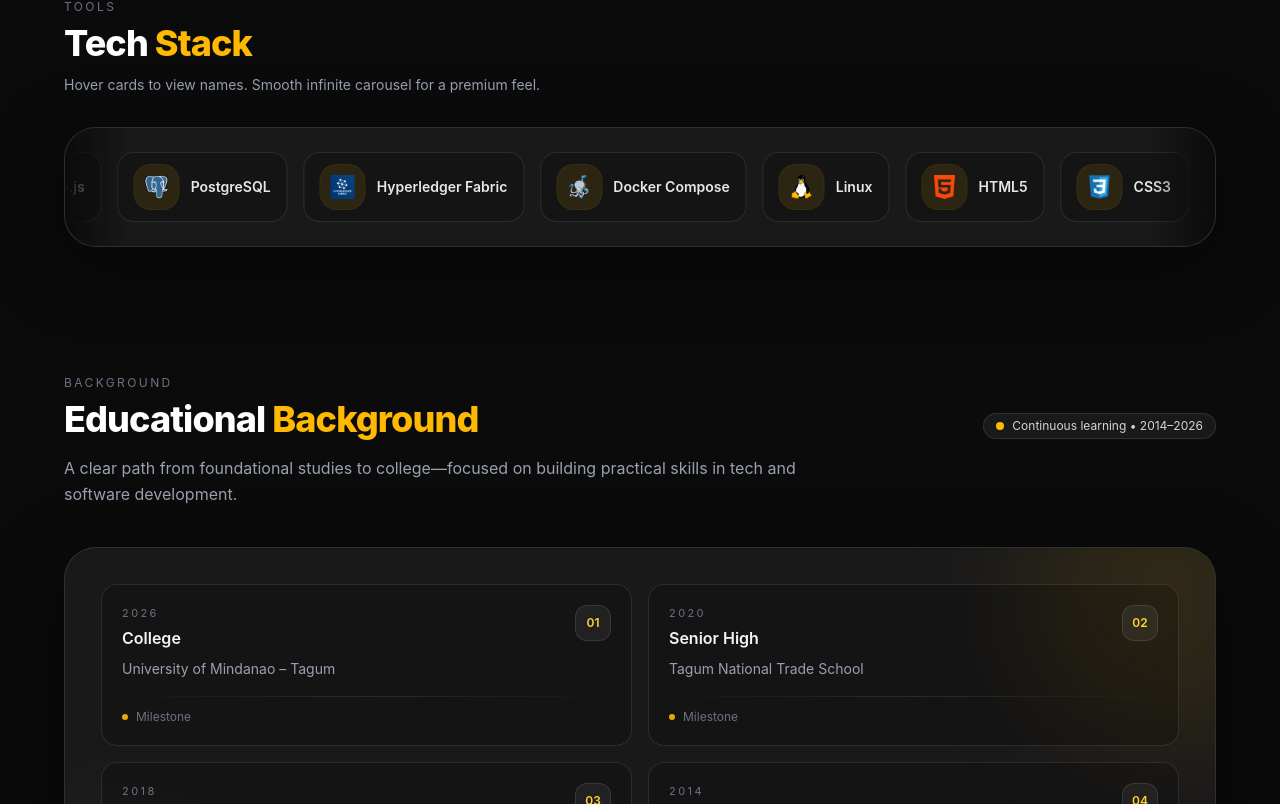
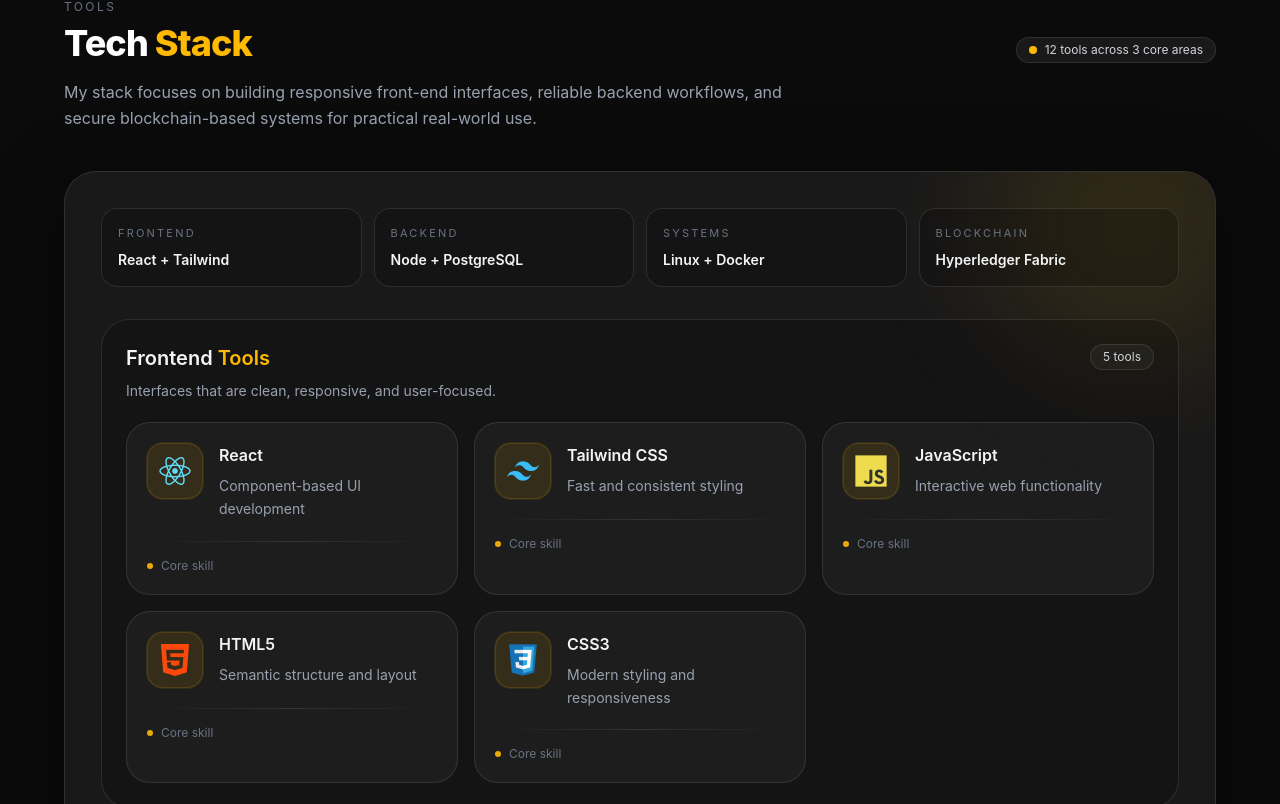
Before and after one commit to AceMalasaga/Portfolio, a React (Vite) app: page / in a window 1280 px wide. Shown: the part 1616-2420 px from the top of the page. Built offline with nearby package versions, Linux system fonts and the light colour scheme.

Commit message:
Update navbar, home section, and add python icon

```diff
--- a/src/components/sections/Home.jsx
+++ b/src/components/sections/Home.jsx
@@ -14,6 +14,7 @@
 import Tailwind from "../assets/Tailwind.png";
 import Linux from "../assets/linux.png";
 import Profile from "../assets/profile.jpg";
+import Python from "../assets/python.png";
 
 /* ===== Smooth reveal presets ===== */
 const sectionReveal = {
@@ -42,20 +43,57 @@
 
 const Home = () => {
   /* ================= TECH STACK ================= */
-  const techStack = useMemo(
+  const techStackGroups = useMemo(
     () => [
-      { icon: reactLogo, name: "React" },
-      { icon: Tailwind, name: "Tailwind CSS" },
-      { icon: jsLogo, name: "JavaScript" },
-      { icon: nodeLogo, name: "Node.js" },
-      { icon: postgre, name: "PostgreSQL" },
-      { icon: Hyperledger, name: "Hyperledger Fabric" },
-      { icon: dockerCompose, name: "Docker Compose" },
-      { icon: Linux, name: "Linux" },
-      { icon: htmlLogo, name: "HTML5" },
-      { icon: cssLogo, name: "CSS3" },
-      { icon: gitLogo, name: "Git" },
-      { icon: githubLogo, name: "GitHub" },
+      {
+        title: "Frontend",
+        subtitle: "Interfaces that are clean, responsive, and user-focused.",
+        items: [
+          { icon: reactLogo, name: "React", note: "Component-based UI development" },
+          { icon: Tailwind, name: "Tailwind CSS", note: "Fast and consistent styling" },
+          { icon: jsLogo, name: "JavaScript", note: "Interactive web functionality" },
+          { icon: htmlLogo, name: "HTML5", note: "Semantic structure and layout" },
+          { icon: cssLogo, name: "CSS3", note: "Modern styling and responsiveness" },
+        ],
+      },
+      {
+        title: "Backend & Data",
+        subtitle: "Reliable services and structured data handling.",
+        items: [
+          { icon: nodeLogo, name: "Node.js", note: "Server-side logic and APIs" },
+          { icon: postgre, name: "PostgreSQL", note: "Relational database management" },
+          { icon: Python, name: "Python", note: "Scripting and backend development" },
+        ],
+      },
+      {
+        title: "Blockchain & Systems",
+        subtitle: "Secure systems, traceability, and deployment workflows.",
+        items: [
+          {
+            icon: Hyperledger,
+            name: "Hyperledger Fabric",
+            note: "Permissioned blockchain applications",
+          },
+          {
+            icon: dockerCompose,
+            name: "Docker Compose",
+            note: "Multi-service environment setup",
+          },
+          { icon: Linux, name: "Linux", note: "Development and deployment environment" },
+          { icon: gitLogo, name: "Git", note: "Version control and collaboration" },
+          { icon: githubLogo, name: "GitHub", note: "Code hosting and team workflow" },
+        ],
+      },
+    ],
+    []
+  );
+
+  const stackHighlights = useMemo(
+    () => [
+      { label: "Frontend", value: "React + Tailwind" },
+      { label: "Backend", value: "Node + PostgreSQL" },
+      { label: "Systems", value: "Linux + Docker" },
+      { label: "Blockchain", value: "Hyperledger Fabric" },
     ],
     []
   );
@@ -70,28 +108,6 @@
     ],
     []
   );
-
-  /* ================= TOOLTIP ================= */
-  const [tooltip, setTooltip] = useState({
-    visible: false,
-    text: "",
-    x: 0,
-    y: 0,
-  });
-
-  const showTooltip = (event, name) => {
-    setTooltip({
-      visible: true,
-      text: name,
-      x: event.clientX + 14,
-      y: event.clientY + 14,
-    });
-  };
-
-  const hideTooltip = () => setTooltip((p) => ({ ...p, visible: false }));
-
-  // Duplicate for seamless marquee
-  const marqueeItems = useMemo(() => [...techStack, ...techStack], [techStack]);
 
   /* ===== HERO VISIBILITY (for scroll hint) ===== */
   const heroRef = useRef(null);
@@ -110,20 +126,18 @@
 
   return (
     <div className="px-6">
-      {/* ✅ ONE consistent container for everything */}
       <div className="mx-auto w-full max-w-6xl">
-        {/* ===================== HERO (FULL SCREEN ONLY) ===================== */}
+        {/* ===================== HERO ===================== */}
         <section
           ref={heroRef}
           className="relative min-h-[calc(100vh-7rem)] flex items-center"
         >
-          {/* ===== Scroll hint (LOWER + NEW ANIMATION) ===== */}
           <AnimatePresence>
             {showScrollHint && (
               <motion.a
                 href="#about"
                 aria-label="Scroll to About"
-                className="absolute bottom-2 md:bottom-3 left-1/2 -translate-x-1/2 z-20"
+                className="absolute -bottom-10 md:-bottom-7 left-1/2 -translate-x-1/2 z-20"
                 initial={{ opacity: 0, y: 14, scale: 0.98 }}
                 animate={{ opacity: 1, y: 0, scale: 1 }}
                 exit={{ opacity: 0, y: 12, scale: 0.985 }}
@@ -214,7 +228,7 @@
               <motion.div variants={itemUp} className="flex flex-wrap gap-3">
                 <a
                   href="#projects"
-                  className="rounded-2xl bg-amber-400 px-5 py-3 text-sm font-semibold text-black transition hover:scale-[1.02] active:scale-[0.99]"
+                  className="rounded-2xl bg-amber-400 px-5 py-3 text-sm font-semibold text-white transition hover:scale-[1.02] active:scale-[0.99]"
                 >
                   View Projects
                 </a>
@@ -222,7 +236,7 @@
                 <a
                   href="/Ace_Malasaga_Resume.pdf"
                   download
-                  className="rounded-2xl border border-white/10 bg-white/[0.06] px-5 py-3 text-sm font-semibold text-gray-200 transition hover:bg-white/10"
+                  className="rounded-2xl border border-white/10 bg-white/[0.06] px-5 py-3 text-sm font-semibold text-amber-400 transition hover:bg-white/10"
                 >
                   Download Resume
                 </a>
@@ -328,7 +342,6 @@
         </section>
 
         {/* ===================== ABOUT + EXPERIENCE ===================== */}
-        {/* ✅ keep same container width; only limit text width inside */}
         <section id="about" className="scroll-mt-28 py-16">
           <motion.div
             variants={sectionReveal}
@@ -351,14 +364,16 @@
             </p>
 
             <div className="mt-6 flex flex-wrap gap-2">
-              {["UI clarity", "Responsive design", "Real-time dashboards", "Blockchain apps"].map((x) => (
+              {["UI clarity", "Responsive design", "Real-time dashboards", "Blockchain apps"].map(
+                (x) => (
                   <span
                     key={x}
                     className="rounded-full border border-white/10 bg-white/[0.04] px-3 py-1 text-xs text-gray-300"
                   >
                     {x}
                   </span>
-              ))}
+                )
+              )}
             </div>
           </motion.div>
 
@@ -397,14 +412,31 @@
 
                     <div className="mt-4 grid gap-3 sm:grid-cols-2">
                       {[
-                        { t: "What I built", d: "Core UI screens + voting flow + admin/dashboard features." },
-                        { t: "Security focus", d: "Immutable records and controlled access per user role." },
-                        { t: "Stack used", d: "React, Tailwind, Node.js, PostgreSQL, Docker Compose." },
-                        { t: "Result", d: "A more reliable voting workflow with traceable records." },
+                        {
+                          t: "What I built",
+                          d: "Core UI screens + voting flow + admin/dashboard features.",
+                        },
+                        {
+                          t: "Security focus",
+                          d: "Immutable records and controlled access per user role.",
+                        },
+                        {
+                          t: "Stack used",
+                          d: "React, Tailwind, Node.js, PostgreSQL, Docker Compose.",
+                        },
+                        {
+                          t: "Result",
+                          d: "A more reliable voting workflow with traceable records.",
+                        },
                       ].map((card) => (
-                        <div key={card.t} className="rounded-2xl border border-white/10 bg-black/20 p-4">
+                        <div
+                          key={card.t}
+                          className="rounded-2xl border border-white/10 bg-black/20 p-4"
+                        >
                           <p className="text-xs font-semibold text-amber-300">{card.t}</p>
-                          <p className="mt-2 text-xs leading-relaxed text-gray-400">{card.d}</p>
+                          <p className="mt-2 text-xs leading-relaxed text-gray-400">
+                            {card.d}
+                          </p>
                         </div>
                       ))}
                     </div>
@@ -413,7 +445,12 @@
               </div>
 
               <div className="mt-7 flex flex-wrap gap-2">
-                {["Communication", "UI implementation", "Blockchain network basics", "Team collaboration"].map((x) => (
+                {[
+                  "Communication",
+                  "UI implementation",
+                  "Blockchain network basics",
+                  "Team collaboration",
+                ].map((x) => (
                   <span
                     key={x}
                     className="rounded-full border border-white/10 bg-white/[0.04] px-3 py-1 text-xs text-gray-300"
@@ -426,7 +463,7 @@
           </motion.div>
         </section>
 
-        {/* ===================== TECH STACK (MARQUEE) ===================== */}
+        {/* ===================== TECH STACK REDESIGN ===================== */}
         <section id="stack" className="scroll-mt-28 py-16">
           <motion.div
             variants={sectionReveal}
@@ -434,14 +471,25 @@
             whileInView="visible"
             viewport={{ once: true, amount: 0.22 }}
             transition={springSoft}
-            className="mb-8"
+            className="mb-10"
           >
             <p className="text-xs uppercase tracking-[0.2em] text-gray-500">Tools</p>
-            <h2 className="mt-2 text-3xl md:text-4xl font-extrabold tracking-tight">
+
+            <div className="mt-2 flex items-end justify-between gap-6 flex-wrap">
+              <h2 className="text-3xl md:text-4xl font-extrabold tracking-tight">
                 Tech <span className="text-amber-400">Stack</span>
               </h2>
-            <p className="mt-3 text-sm text-gray-400 max-w-2xl">
-              Hover cards to view names. Smooth infinite carousel for a premium feel.
+
+              <div className="inline-flex items-center gap-2 rounded-full border border-white/10 bg-white/[0.06] px-3 py-1 text-xs text-gray-300">
+                <span className="h-2 w-2 rounded-full bg-amber-400" />
+                12 tools across 3 core areas
+              </div>
+            </div>
+
+            <p className="mt-4 max-w-3xl text-sm md:text-base leading-relaxed text-gray-400">
+              My stack focuses on building responsive front-end interfaces, reliable
+              backend workflows, and secure blockchain-based systems for practical
+              real-world use.
             </p>
           </motion.div>
 
@@ -453,35 +501,107 @@
             transition={springSoft}
             className="relative overflow-hidden rounded-[2rem] border border-white/10 bg-white/[0.06] shadow-[0_18px_70px_rgba(0,0,0,0.55)]"
           >
-            <div className="pointer-events-none absolute inset-y-0 left-0 w-16 bg-gradient-to-r from-[#0b0b0c] to-transparent z-10" />
-            <div className="pointer-events-none absolute inset-y-0 right-0 w-16 bg-gradient-to-l from-[#0b0b0c] to-transparent z-10" />
+            <div className="pointer-events-none absolute -top-24 right-[-60px] h-72 w-72 rounded-full bg-amber-400/10 blur-3xl" />
+            <div className="pointer-events-none absolute -bottom-24 left-[-60px] h-72 w-72 rounded-full bg-white/5 blur-3xl" />
 
-            <div className="py-6">
+            <div className="relative z-10 p-6 md:p-9">
+              {/* Top summary */}
+              <div className="grid gap-3 sm:grid-cols-2 xl:grid-cols-4">
+                {stackHighlights.map((item, idx) => (
                   <motion.div
-                className="flex gap-4 w-max px-6"
-                animate={{ x: ["0%", "-50%"] }}
-                transition={{ duration: 22, ease: "linear", repeat: Infinity }}
+                    key={item.label}
+                    initial={{ opacity: 0, y: 14 }}
+                    whileInView={{ opacity: 1, y: 0 }}
+                    viewport={{ once: true, amount: 0.2 }}
+                    transition={{ ...springSoft, delay: idx * 0.05 }}
+                    className="rounded-2xl border border-white/10 bg-black/20 p-4"
                   >
-                {marqueeItems.map((tech, idx) => (
-                  <div
-                    key={`${tech.name}-${idx}`}
-                    onMouseMove={(e) => showTooltip(e, tech.name)}
-                    onMouseLeave={hideTooltip}
-                    className="group flex items-center gap-3 rounded-2xl border border-white/10 bg-black/20 px-4 py-3 hover:border-amber-400/25 hover:bg-white/5 transition cursor-pointer"
+                    <p className="text-[11px] uppercase tracking-[0.2em] text-gray-500">
+                      {item.label}
+                    </p>
+                    <p className="mt-2 text-sm font-semibold text-gray-100">
+                      {item.value}
+                    </p>
+                  </motion.div>
+                ))}
+              </div>
+
+              {/* Stack groups */}
+              <div className="mt-8 space-y-6">
+                {techStackGroups.map((group, groupIndex) => (
+                  <motion.div
+                    key={group.title}
+                    initial={{ opacity: 0, y: 18 }}
+                    whileInView={{ opacity: 1, y: 0 }}
+                    viewport={{ once: true, amount: 0.16 }}
+                    transition={{ ...springSoft, delay: groupIndex * 0.08 }}
+                    className="rounded-[1.75rem] border border-white/10 bg-black/20 p-5 md:p-6"
                   >
-                    <div className="flex h-11 w-11 items-center justify-center rounded-2xl bg-amber-400/10 ring-1 ring-amber-400/15">
-                      <img src={tech.icon} alt={tech.name} className="h-6 w-6 object-contain" draggable="false" />
+                    <div className="mb-5 flex items-start justify-between gap-4 flex-wrap">
+                      <div>
+                        <h3 className="text-xl font-semibold text-gray-100">
+                          {group.title} <span className="text-amber-400">Tools</span>
+                        </h3>
+                        <p className="mt-2 max-w-2xl text-sm leading-relaxed text-gray-400">
+                          {group.subtitle}
+                        </p>
                       </div>
-                    <p className="text-sm font-semibold text-gray-200 whitespace-nowrap">{tech.name}</p>
+
+                      <span className="rounded-full border border-white/10 bg-white/[0.04] px-3 py-1 text-xs text-gray-300">
+                        {group.items.length} tools
+                      </span>
                     </div>
+
+                    <div className="grid gap-4 sm:grid-cols-2 xl:grid-cols-3">
+                      {group.items.map((tech, idx) => (
+                        <motion.div
+                          key={`${group.title}-${tech.name}`}
+                          initial={{ opacity: 0, y: 14 }}
+                          whileInView={{ opacity: 1, y: 0 }}
+                          viewport={{ once: true, amount: 0.2 }}
+                          transition={{ ...springSoft, delay: idx * 0.04 }}
+                          whileHover={{ y: -6, scale: 1.01 }}
+                          className="group relative overflow-hidden rounded-3xl border border-white/10 bg-white/[0.04] p-5 transition"
+                        >
+                          <div className="pointer-events-none absolute -right-10 -top-10 h-24 w-24 rounded-full bg-amber-400/10 blur-2xl opacity-0 transition group-hover:opacity-100" />
+
+                          <div className="flex items-start gap-4">
+                            <div className="flex h-14 w-14 shrink-0 items-center justify-center rounded-2xl border border-amber-400/15 bg-amber-400/10 ring-1 ring-amber-400/10">
+                              <img
+                                src={tech.icon}
+                                alt={tech.name}
+                                className="h-8 w-8 object-contain"
+                                draggable="false"
+                              />
+                            </div>
+
+                            <div className="min-w-0">
+                              <h4 className="text-base font-semibold text-gray-100">
+                                {tech.name}
+                              </h4>
+                              <p className="mt-2 text-sm leading-relaxed text-gray-400">
+                                {tech.note}
+                              </p>
+                            </div>
+                          </div>
+
+                          <div className="mt-5 h-px w-full bg-gradient-to-r from-transparent via-white/10 to-transparent" />
+
+                          <div className="mt-4 flex items-center gap-2 text-xs text-gray-500">
+                            <span className="inline-block h-1.5 w-1.5 rounded-full bg-amber-400/90" />
+                            <span>Core skill</span>
+                          </div>
+                        </motion.div>
                       ))}
+                    </div>
                   </motion.div>
+                ))}
+              </div>
             </div>
           </motion.div>
         </section>
 
         {/* ===================== EDUCATION ===================== */}
-        {/* ✅ same container width; keep readable text widths inside */}
         <section id="education" className="scroll-mt-28 py-16">
           <motion.div
             variants={sectionReveal}
@@ -505,7 +625,8 @@
             </div>
 
             <p className="mt-4 max-w-3xl text-sm md:text-base leading-relaxed text-gray-400">
-              A clear path from foundational studies to college—focused on building practical skills in tech and software development.
+              A clear path from foundational studies to college—focused on building practical
+              skills in tech and software development.
             </p>
           </motion.div>
 
@@ -579,16 +700,6 @@
           </motion.div>
         </section>
       </div>
-
-      {/* Tooltip */}
-      {tooltip.visible && (
-        <div
-          className="fixed pointer-events-none z-[9999] rounded-lg bg-black/80 px-3 py-2 text-xs text-amber-300 shadow-lg backdrop-blur"
-          style={{ left: tooltip.x, top: tooltip.y }}
-        >
-          {tooltip.text}
-        </div>
-      )}
     </div>
   );
 };
```
Also changed, not shown: src/components/ui/Navbar.jsx (+21 -20 lines), src/components/assets/python.png (added). Lines whose indentation alone changed are shown as unchanged.
